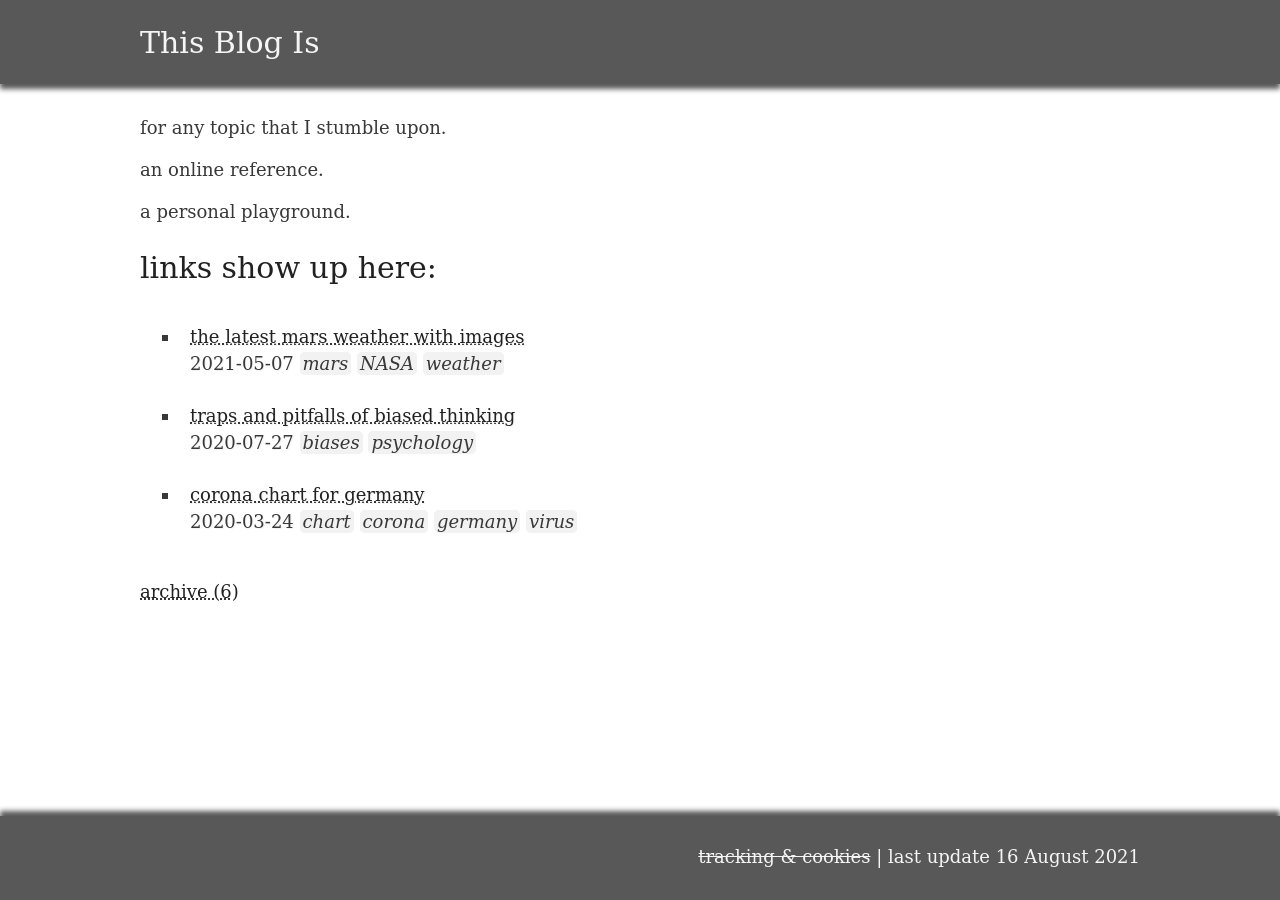
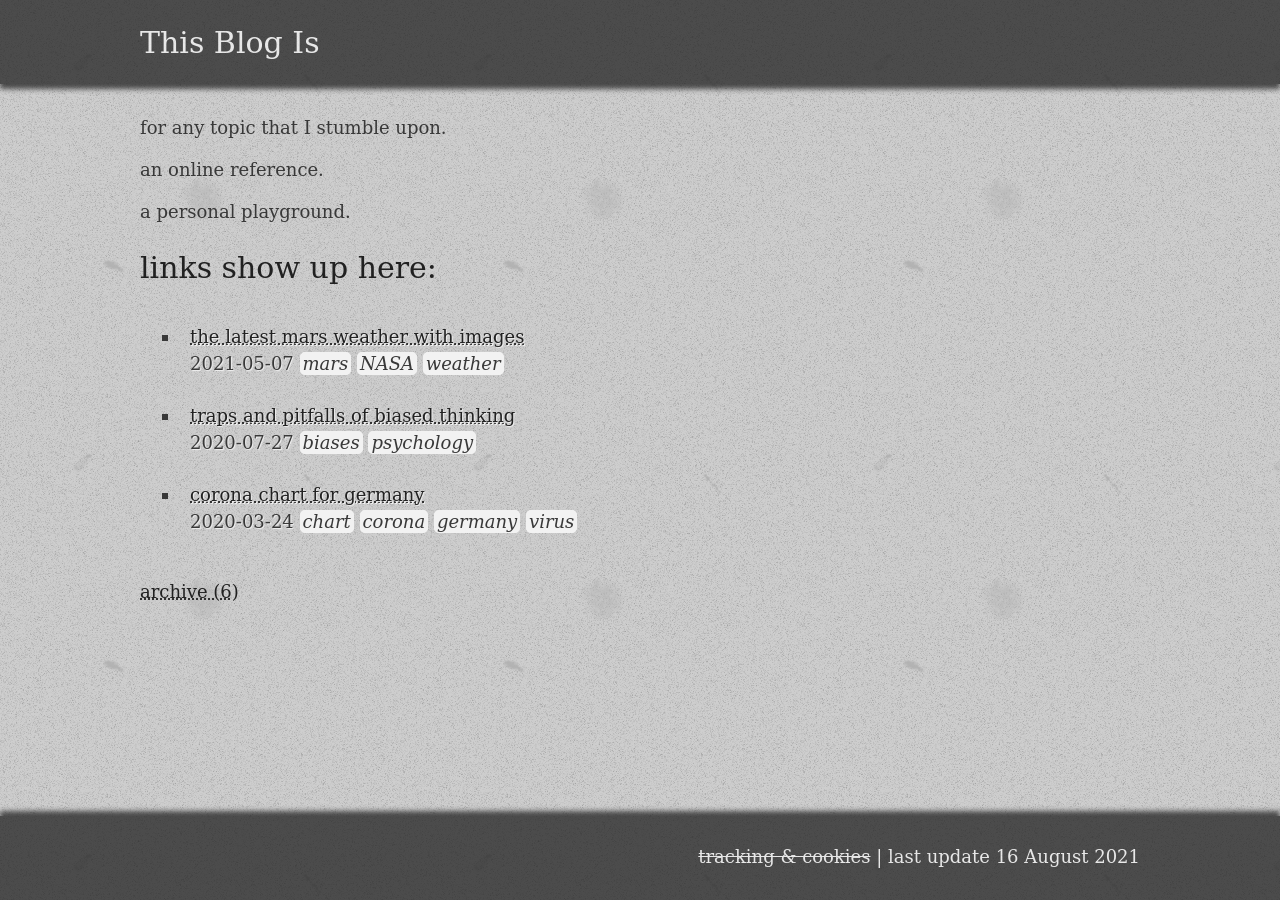
Before and after one commit to ZackDev/zackdev.github.io, a Jekyll site: the page built from pages/index.md, in a window 1280 px wide. Built offline with Jekyll 4.4.1, drawn with Linux system fonts in a browser that asks for light colours.

Commit message:
removed commented out html tags, refactored rouge-highlighter.css, added noisy background

```diff
--- a/_layouts/default.html
+++ b/_layouts/default.html
@@ -17,7 +17,6 @@
         <h1 id="page_title">{{ page.title }}</h1>
       </header>
     </div>
-    <!--<div id="header_background"></div>-->
     <!-- header end -->
 
     <!-- content start -->
@@ -37,7 +36,6 @@
         <div id="site_details"><s>tracking & cookies</s> | last update {{ site.time | date_to_long_string }}</div>
       </footer>
     </div>
-    <!--<div id="footer_background"></div>-->
     <!-- footer end -->
   </body>
 </html>
--- a/_sass/main.scss
+++ b/_sass/main.scss
@@ -18,7 +18,6 @@
   font: inherit;
   vertical-align: baseline;
 }
-
 
 ul {
   display: inline-block;
@@ -81,11 +80,13 @@
 body {
   box-sizing: border-box;
   color: $medium_grey;
-  background: $white;
   font-size: 18px;
   font-family: 'DejaVu serif';
   line-height: 1.5;
   margin-bottom: 168px;
+  background-image: url('../img/background.png');
+  background-color: rgb(31, 31, 31);
+  background-repeat: repeat;
 }
 
 code.language-plaintext {
@@ -210,7 +211,6 @@
 #main_content_wrap {
   position: relative;
   top: 84px;
-  background: $white;
   z-index: 1;
 }
 
```
Also changed, not shown: _sass/rouge-highlighter.scss (+12 -0 lines), assets/img/background.png (added).
